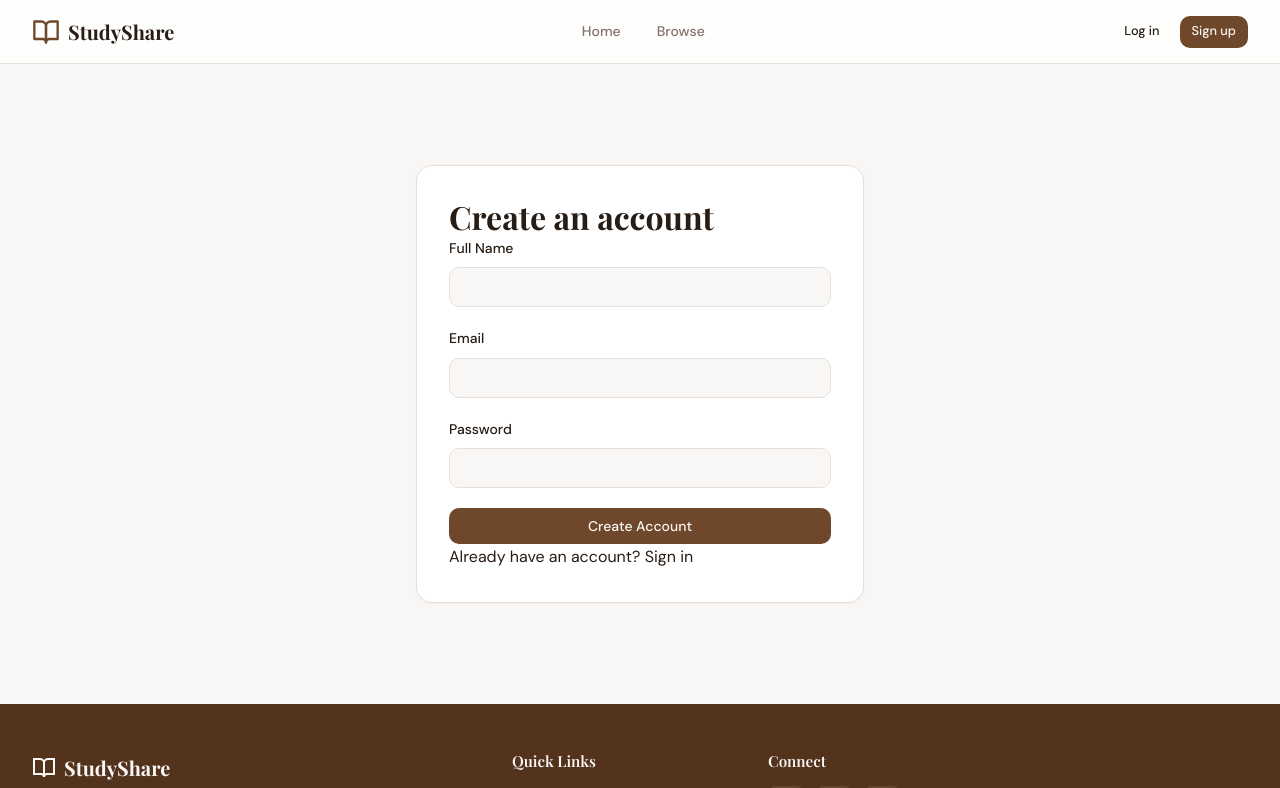
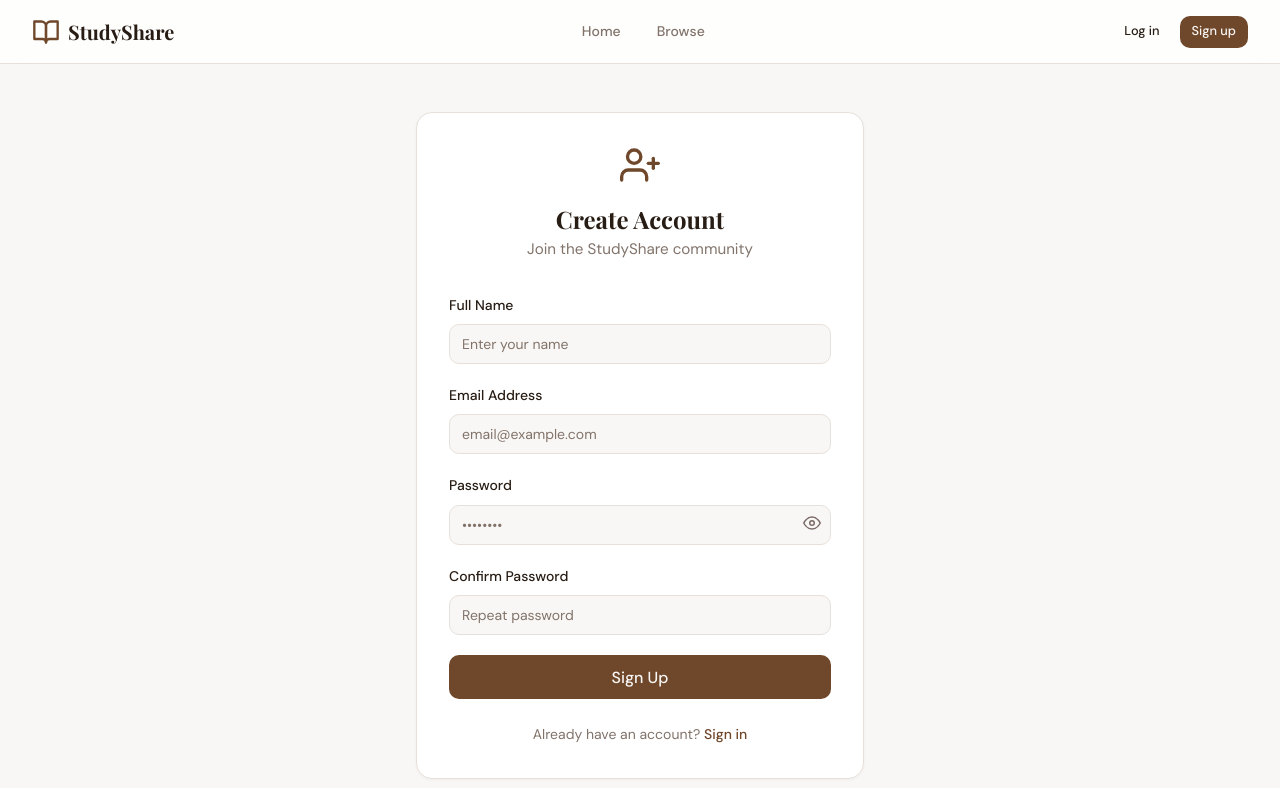
Before and after one commit to Nimish220/StudyShare, a React (Vite) app in the folder client/: page /signup in a window 1280 px wide. Shown: the top 788 px of the page. Built offline with nearby package versions, Linux system fonts and the light colour scheme.

Commit message:
updated signup

```diff
--- a/client/src/pages/Signup.jsx
+++ b/client/src/pages/Signup.jsx
@@ -3,69 +3,134 @@ import { Link, useNavigate } from 'react-router-dom';
 import axios from 'axios';
 
 const Signup = () => {
-    // 1. Create state to hold the data
     const [formData, setFormData] = useState({
         username: '',
         email: '',
-        password: ''
+        password: '',
+        confirmPassword: ''
     });
+    const [showPassword, setShowPassword] = useState(false);
+    const [loading, setLoading] = useState(false);
     const navigate = useNavigate();
 
-    // 2. This function sends the data to RENDER
     const handleSubmit = async (e) => {
-        e.preventDefault(); // CRITICAL: This stops the 404/Refresh you are seeing
+        e.preventDefault();
 
+        // 1. Validation: Match Passwords
+        if (formData.password !== formData.confirmPassword) {
+            return alert("Passwords do not match!");
+        }
+
+        setLoading(true);
         try {
-            const res = await axios.post(`${import.meta.env.VITE_API_URL}/api/auth/register`, {
+            // 2. Send data to Backend
+            // Note: We send 'student' as the default role to match your MySQL ENUM
+            await axios.post(`${import.meta.env.VITE_API_URL}/api/auth/register`, {
                 username: formData.username,
                 email: formData.email,
-                password: formData.password
+                password: formData.password,
+                role: 'student'
             });
 
-            alert("Success! Redirecting to login...");
+            alert("Account created successfully! Please login.");
             navigate('/login');
         } catch (err) {
             console.error(err);
-            alert(err.response?.data?.message || "Signup failed");
+            alert(err.response?.data?.message || "Signup failed. Try a different email.");
+        } finally {
+            setLoading(false);
         }
     };
 
     return (
         <div className="auth-wrapper">
             <div className="auth-card">
-                <h1>Create an account</h1>
-                {/* 3. Attach the function to the form */}
+                <div className="auth-header">
+                    <div className="icon">
+                        <svg width="24" height="24" viewBox="0 0 24 24" fill="none" stroke="currentColor" strokeWidth="2" strokeLinecap="round" strokeLinejoin="round">
+                            <path d="M16 21v-2a4 4 0 0 0-4-4H5a4 4 0 0 0-4 4v2" />
+                            <circle cx="8.5" cy="7" r="4" />
+                            <line x1="20" y1="8" x2="20" y2="14" />
+                            <line x1="23" y1="11" x2="17" y2="11" />
+                        </svg>
+                    </div>
+                    <h1>Create Account</h1>
+                    <p>Join the StudyShare community</p>
+                </div>
+
                 <form onSubmit={handleSubmit}>
                     <div className="form-group">
                         <label>Full Name</label>
                         <input
                             type="text"
                             className="form-control"
+                            placeholder="Enter your name"
+                            value={formData.username}
                             onChange={(e) => setFormData({...formData, username: e.target.value})}
                             required
                         />
                     </div>
+
                     <div className="form-group">
-                        <label>Email</label>
+                        <label>Email Address</label>
                         <input
                             type="email"
                             className="form-control"
+                            placeholder="email@example.com"
+                            value={formData.email}
                             onChange={(e) => setFormData({...formData, email: e.target.value})}
                             required
                         />
                     </div>
+
                     <div className="form-group">
                         <label>Password</label>
+                        <div style={{ position: 'relative' }}>
+                            <input
+                                type={showPassword ? "text" : "password"}
+                                className="form-control"
+                                placeholder="••••••••"
+                                value={formData.password}
+                                onChange={(e) => setFormData({...formData, password: e.target.value})}
+                                required
+                                style={{ paddingRight: '40px' }}
+                            />
+                            <button
+                                type="button"
+                                onClick={() => setShowPassword(!showPassword)}
+                                style={{ position: 'absolute', right: '10px', top: '50%', transform: 'translateY(-50%)', background: 'none', border: 'none', cursor: 'pointer', color: '#7a6a67' }}
+                            >
+                                {showPassword ? (
+                                    <svg width="18" height="18" viewBox="0 0 24 24" fill="none" stroke="currentColor" strokeWidth="2"><path d="M17.94 17.94A10.07 10.07 0 0 1 12 20c-7 0-11-8-11-8a18.45 18.45 0 0 1 5.06-5.94M9.9 4.24A9.12 9.12 0 0 1 12 4c7 0 11 8 11 8a18.5 18.5 0 0 1-2.16 3.19m-6.72-1.07a3 3 0 1 1-4.24-4.24"></path><line x1="1" y1="1" x2="23" y2="23"></line></svg>
+                                ) : (
+                                    <svg width="18" height="18" viewBox="0 0 24 24" fill="none" stroke="currentColor" strokeWidth="2"><path d="M1 12s4-8 11-8 11 8 11 8-4 8-11 8-11-8-11-8z"></path><circle cx="12" cy="12" r="3"></circle></svg>
+                                )}
+                            </button>
+                        </div>
+                    </div>
+
+                    <div className="form-group">
+                        <label>Confirm Password</label>
                         <input
                             type="password"
                             className="form-control"
-                            onChange={(e) => setFormData({...formData, password: e.target.value})}
+                            placeholder="Repeat password"
+                            value={formData.confirmPassword}
+                            onChange={(e) => setFormData({...formData, confirmPassword: e.target.value})}
                             required
                         />
                     </div>
-                    <button type="submit" className="btn btn-primary btn-full">Create Account</button>
+
+                    <button
+                        type="submit"
+                        className="btn btn-primary btn-lg btn-full"
+                        disabled={loading}
+                    >
+                        {loading ? "Creating Account..." : "Sign Up"}
+                    </button>
                 </form>
-                <p>Already have an account? <Link to="/login">Sign in</Link></p>
+
+                <p className="auth-footer">Already have an account? <Link to="/login">Sign in</Link></p>
             </div>
         </div>
     );
```
